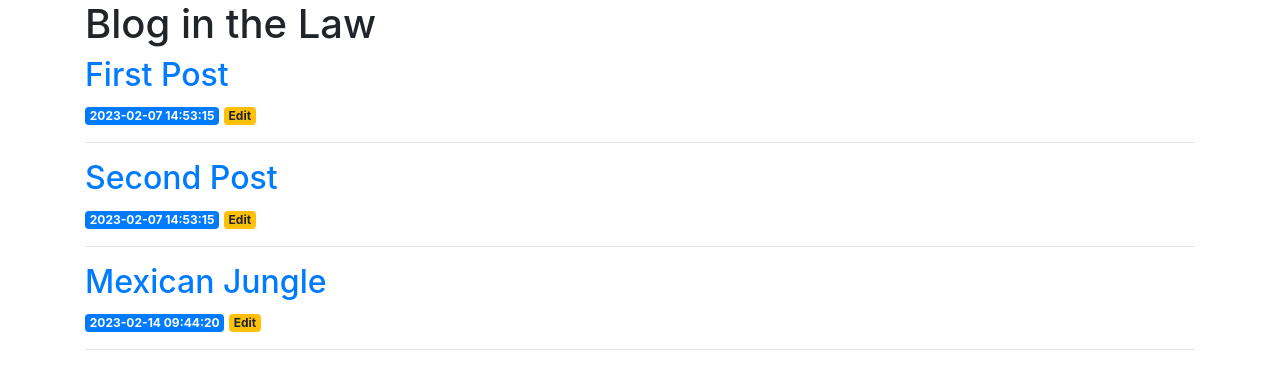
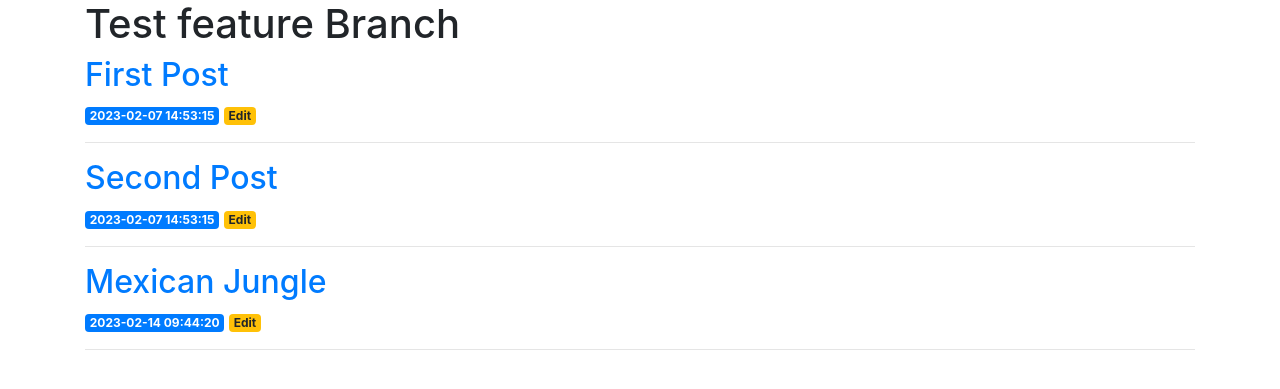
Before and after one commit to fasterthanl1ght/flask-blog-app, a Flask app: page / in a window 1280 px wide. Shown: the part 56-445 px from the top of the page. Run offline with Flask 2, Linux system fonts and the light colour scheme; data comes from the database, SQL or seed files in the repository; some libraries are stand-ins or nearby versions.

Commit message:
Change title to Test

```diff
--- a/templates/index.html
+++ b/templates/index.html
@@ -1,7 +1,7 @@
 {% extends 'base.html' %}
 
 {% block content %}
-    <h1>{% block title %} Blog in the Law {% endblock %}</h1>
+    <h1>{% block title %} Test feature Branch {% endblock %}</h1>
     {% for post in posts %}
         <a href="{{ url_for('post', post_id=post['id']) }}">
            <h2>{{ post['title'] }}</h2>
```
